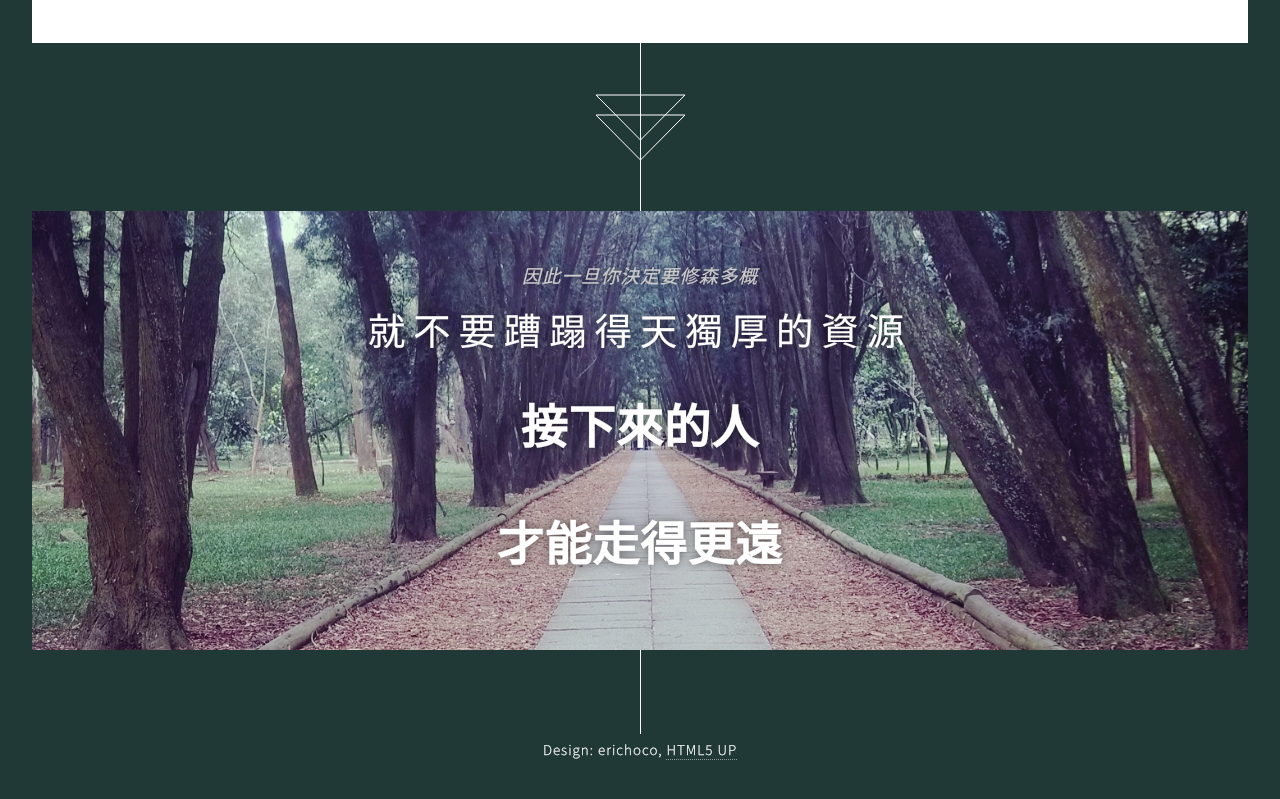
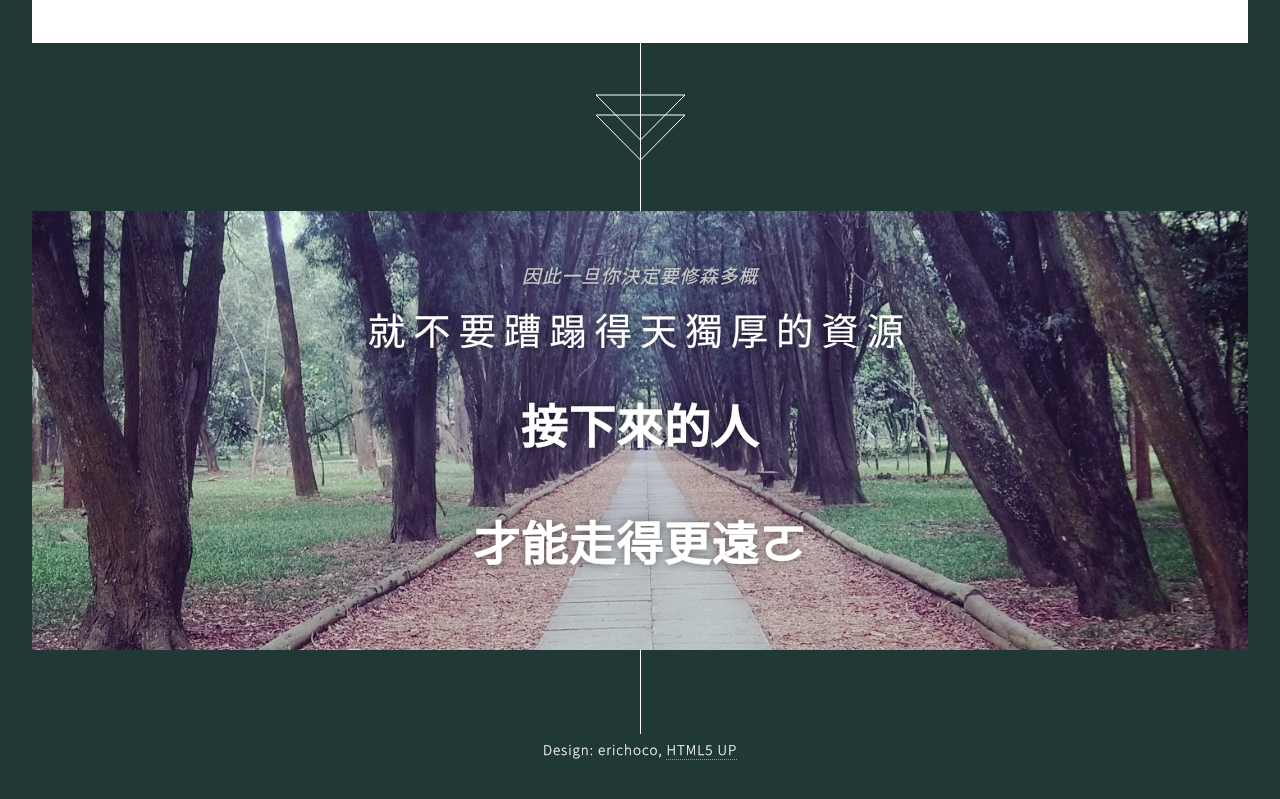
Before and after one commit to erichoco/ntu-forest-report, a plain HTML site: page index.html in a window 1280 px wide. Shown: the part 9829-10628 px from the top of the page. Drawn offline with Linux system fonts and the light colour scheme.

Commit message:
update 1 letter

```diff
--- a/index.html
+++ b/index.html
@@ -383,7 +383,7 @@
                     <h4>因此一旦你決定要修森多概</h4>
                     <h2>就不要蹧蹋得天獨厚的資源</h2>
                     <h1>接下來的人</h1>
-                    <h1>才能走得更遠</h1>
+                    <h1>才能走得更遠ㄛ</h1>
                 </header>
                 <!-- <div class="image full">
                     <img src="images/banner3-bg.jpg">
```
